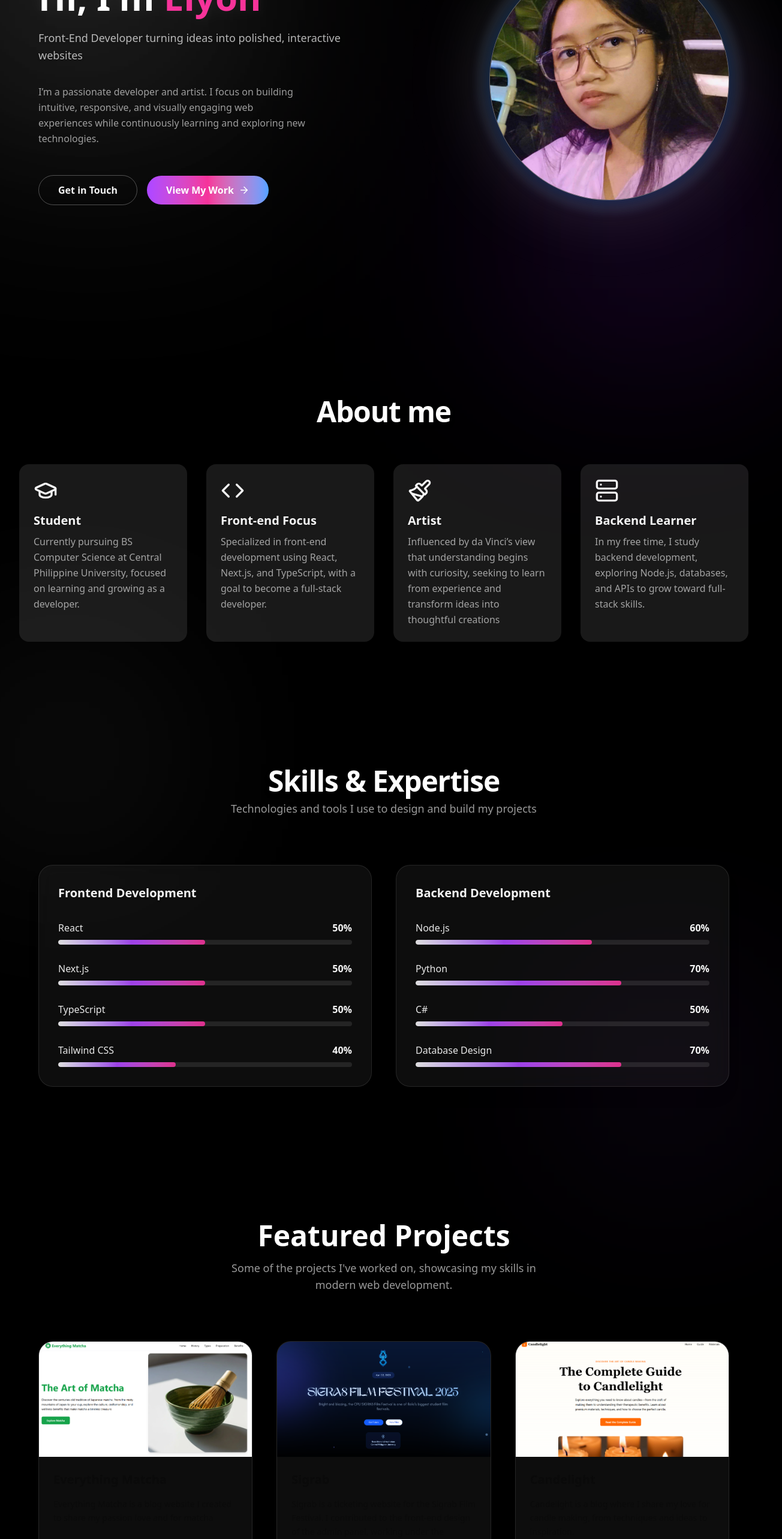
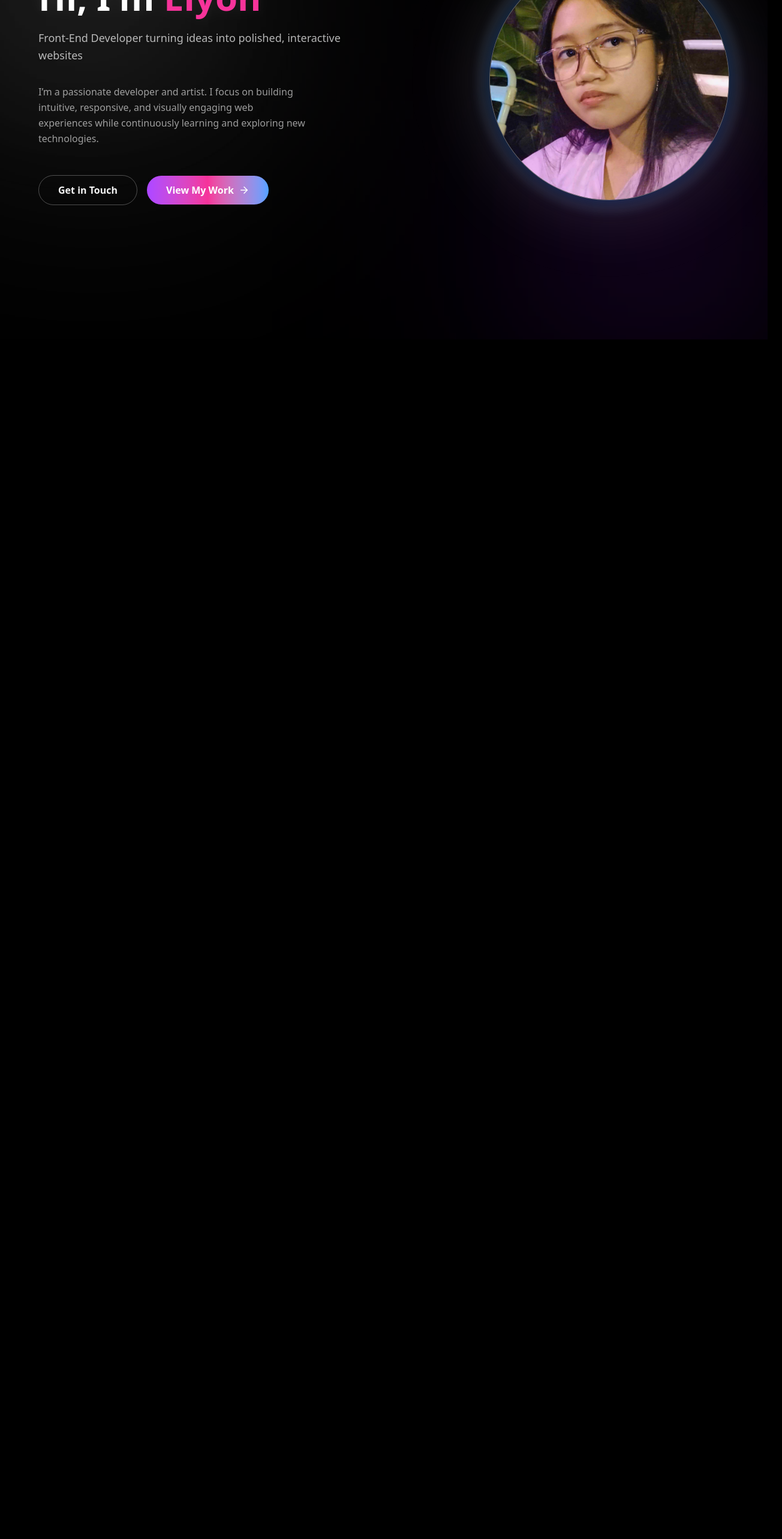
Before and after one commit to aellyxx/aellyxx.dev, a Next.js app: page / in a window 1280 px wide. Shown: the part 234-2800 px from the top of the page at 60% size, 1304 px wide, since content can reach past the window. After the commit the page ends 800 px from the top, so only its background shows below. Built offline with nearby package versions, Linux system fonts and the light colour scheme.

Commit message:
[fix] responsiveness and text color

```diff
--- a/src/app/layout.tsx
+++ b/src/app/layout.tsx
@@ -14,7 +14,7 @@ const geistMono = Geist_Mono({
 
 export const metadata: Metadata = {
   title: "Elyon Francine A. Baña",
-  description: "Generated by create next app",
+  description: "Aellyxx developer profile",
 };
 
 export default function RootLayout({
@@ -27,7 +27,9 @@ export default function RootLayout({
       <body
         className={`${geistSans.variable} ${geistMono.variable} antialiased bg-black`}
       >
-        {children}
+        <div className="h-screen flex flex-col overflow-x-hidden ">
+          <main className="flex-1 overflow-x-hidden">{children}</main>
+        </div>
       </body>
     </html>
   );
--- a/src/components/hero-section.tsx
+++ b/src/components/hero-section.tsx
@@ -33,7 +33,7 @@ export default function HeroSection() {
                 Welcome to my portfolio
               </p>
               <h1 className="text-4xl sm:text-5xl md:text-6xl font-black text-white leading-tight drop-shadow-[0_0_14px_rgba(255,255,255,0.08)]">
-                Hi, I'm <span className="text-accent text-pink-500">Elyon</span>
+                Hi, I'm <span className=" text-pink-500">Elyon</span>
               </h1>
               <p className="text-lg text-white/70 leading-relaxed max-w-lg font-medium drop-shadow-sm">
                 Front-End Developer turning ideas into polished, interactive websites
--- a/src/components/navigation.tsx
+++ b/src/components/navigation.tsx
@@ -55,7 +55,7 @@ export default function Navigation({activeSection, onNavClick}: NavigationProps)
         </div>
 
 
-          <div className="md:hidden p-10 text-white">
+          <div className="md:hidden p-4 text-white">
             <button title="Toggle menu" onClick={() => setIsOpen(!isOpen)}>
               <svg
                 xmlns="http://www.w3.org/2000/svg"
--- a/src/components/project-section.tsx
+++ b/src/components/project-section.tsx
@@ -68,7 +68,7 @@ export default function ProjectsSection() {
         </p>
       </div>
 
-      <div className="max-w-6xl mx-auto relative grid md:grid-cols-2 lg:grid-cols-3 gap-10">
+      <div className=" max-w-6xl mx-auto relative grid md:grid-cols-2 lg:grid-cols-3 gap-10">
         {projects.map((project) => (
           <div
 
@@ -91,8 +91,8 @@ export default function ProjectsSection() {
 
 
             <div className="p-6 space-y-4 relative z-10">
-              <h3 className="text-xl font-bold text-foreground">{project.title}</h3>
-              <p className="text-foreground/70 text-sm leading-relaxed">
+              <h3 className="text-xl font-bold text-white">{project.title}</h3>
+              <p className="text-white/70 text-sm leading-relaxed">
                 {project.description}
               </p>
 
```
